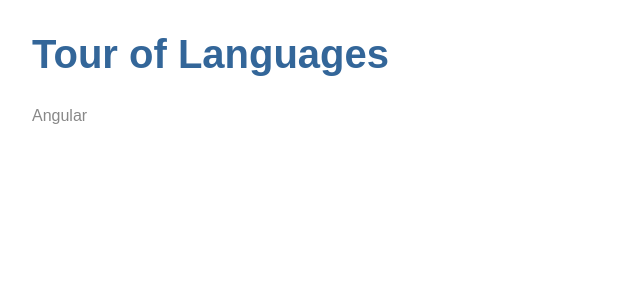
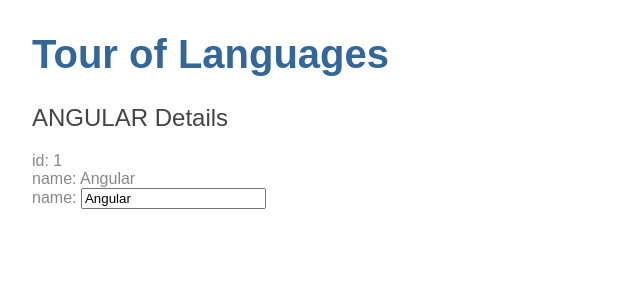
Before and after one commit to matheusabr/angular-lang-tut, an Angular app: page / in a window 1280 px wide. Shown: the top 300 px of the page, without its empty margins (0-640 px from the left). Built offline with nearby package versions, Linux system fonts and the light colour scheme.

Commit message:
feat(languages): change language name

```diff
--- a/src/app/app.module.ts
+++ b/src/app/app.module.ts
@@ -4,6 +4,7 @@
 
 import { AppComponent } from './app.component';
 import { LanguagesComponent } from './languages/languages.component';
+import { FormsModule } from '@angular/forms'; // <-- NgModel lives here
 
 
 @NgModule({
@@ -12,7 +13,8 @@
     LanguagesComponent,
   ],
   imports: [
-    BrowserModule
+    BrowserModule,
+    FormsModule,
   ],
   providers: [],
   bootstrap: [AppComponent]
--- /dev/null
+++ b/src/app/language.ts
@@ -0,0 +1,4 @@
+export class Language {
+  id: number;
+  name: string;
+}
--- a/src/app/languages/languages.component.html
+++ b/src/app/languages/languages.component.html
@@ -1 +1,9 @@
-{{ language }}
+<h2>{{ language.name | uppercase }} Details</h2>
+<div><span>id: </span>{{ language.id }}</div>
+<div><span>name: </span>{{ language.name }}</div>
+
+<div>
+    <label>name:
+      <input [(ngModel)]="language.name" placeholder="name">
+    </label>
+</div>
--- a/src/app/languages/languages.component.ts
+++ b/src/app/languages/languages.component.ts
@@ -1,4 +1,6 @@
 import { Component, OnInit } from '@angular/core';
+
+import { Language } from '../language';
 
 @Component({
   selector: 'app-languages',
@@ -6,7 +8,10 @@
   styleUrls: ['./languages.component.css']
 })
 export class LanguagesComponent implements OnInit {
-  language: string = 'Angular';
+  language: Language = {
+    id:       1,
+    name:     'Angular',
+  };
 
   constructor() { }
 
```
